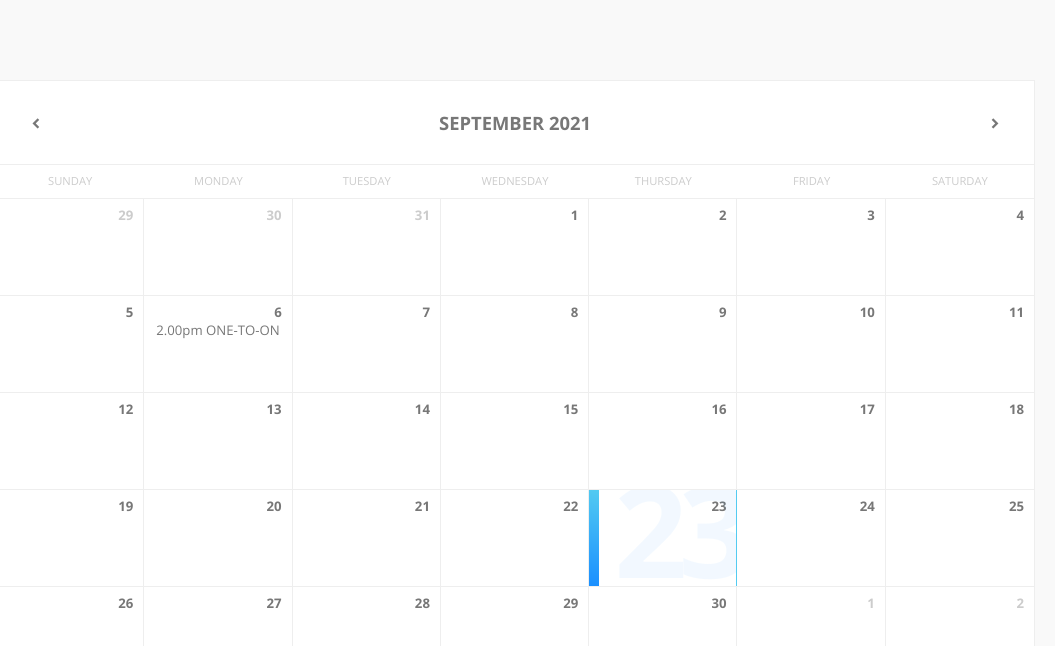
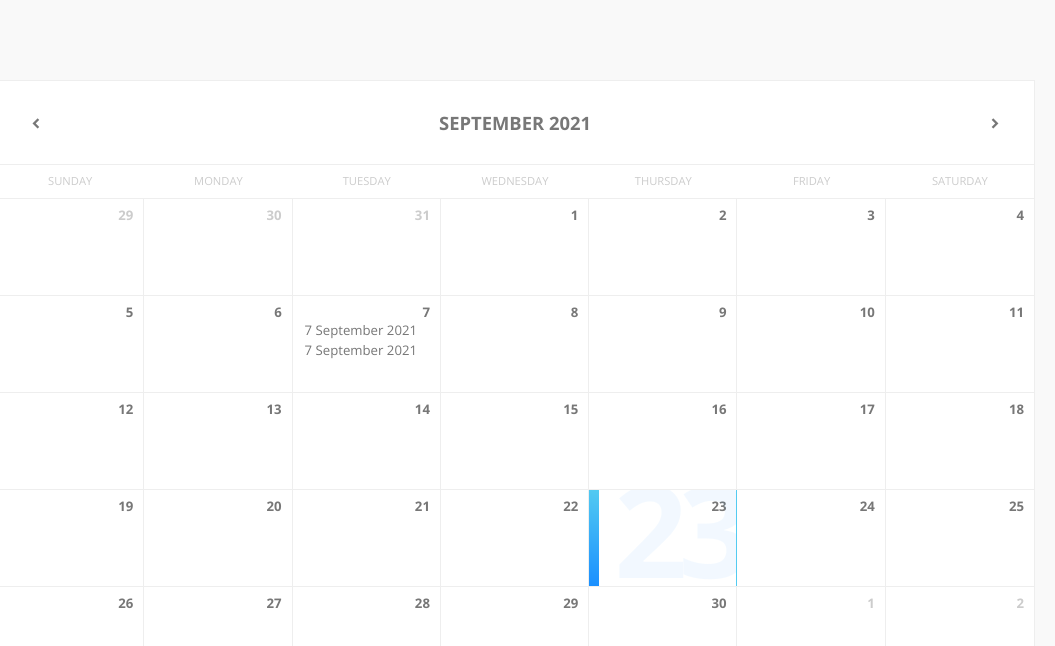
Before and after one commit to AlexKynoch/golf-frontend, a React (Create React App) app: page / in a window 1280 px wide. Shown: the top 646 px of the page, without its empty margins (125-1180 px from the left). Built offline with nearby package versions, Linux system fonts and the light colour scheme.

Commit message:
automatically populate calendar with sessions

```diff
--- a/src/App.css
+++ b/src/App.css
@@ -232,7 +232,6 @@ main {
 
 .dis-session-info {
   font-size: 82.5%;
-  margin-top: 20%;
   white-space: nowrap;
   overflow: hidden;
 }
@@ -242,7 +241,11 @@ ul {
   list-style-type: none
 }
 
-ul:hover {
+li:hover {
   background-color: rgb(179, 209, 179);
   border-radius: 5px
 }
+
+ul:first-child {
+  margin-top: 20%;
+}
--- a/src/components/Calendar.js
+++ b/src/components/Calendar.js
@@ -13,12 +13,37 @@ function Calendar() {
   const [currentDate, cCurrentDate] = useState(new Date())
   const [selectedDate, cSelectedDate] = useState(new Date())
   const [sessionInfo, cSessionInfo] = useState("")
-  const [session, cSession] = useState({
-    user: "Paul",
-    date: "6 September 2021",
-    time: "2.00pm",
-    name: "ONE-TO-ONE COACHING"
-  })
+  const [users, cUsers] = useState([
+    {id: "1",
+    userName: "Pauln1",
+    location: "Sheffield",
+    role: "user",
+    firstName: "Paul"
+    },
+    {id: "2",
+    userName: "Jenny12m",
+    location: "Sheffield",
+    role: "user",
+    firstName: "Jenny"
+    }
+  ])
+  const [sessions, cSessions] = useState([
+  { volunteer: "Paul",
+    users: [],
+    location: "Sheffield",
+    date: "7 September 2021",
+    timeStart: "2.00pm",
+    timeEnd: "3.00pm",
+    limit: 1
+  },
+  { volunteer: "Paul",
+    users: [],
+    location: "Sheffield",
+    date: "7 September 2021",
+    timeStart: "2.00pm",
+    timeEnd: "3.00pm",
+    limit: 2
+  }])
 
   const renderHeader = () => {
     const dateFormat = "MMMM yyyy";
@@ -85,7 +110,7 @@ function Calendar() {
             onClick={() => onDateClick(dateFns.toDate(cloneDay))}
           >
             <span className="number">{formattedDate}</span>
-            <span>{showInfo(day)}</span>
+            <span><ul>{showInfo(day)}</ul></span>
             <span className="bg">{formattedDate}</span>
           </div>
         );
@@ -102,23 +127,23 @@ function Calendar() {
     return <div className="body">{rows}</div>;
   }
 
-  const displaySessionInfo = () => {
+
+  const displaySessionInfo = (session) => {
     return (
-      <ul>
-        <OverlayTrigger trigger="click" placement="bottom" overlay={popoverClick}>
-        <li>
-          <div className = "dis-session-info">{session.time}{" "}{session.name}</div>
+        <li className = "dis-session-info">
+          {session.date}
         </li>
-        </OverlayTrigger>
-      </ul>
     )
   }
 
+  //puts session into the calendar
   const showInfo = (day) => {
-    const sessionDate = new Date(session.date)
-    if (sessionDate.getTime() === day.getTime()) {
-      return displaySessionInfo()
-    }
+    return sessions.map((session) => {
+      const sessionDate = new Date(session.date)
+      if (sessionDate.getTime() === day.getTime()){
+        return displaySessionInfo(session)
+      }
+    })
   }
 
   const onDateClick = (day) => {
@@ -134,21 +159,21 @@ function Calendar() {
     cCurrentMonth(dateFns.subMonths(currentMonth, 1))
   };
 
-  const popoverClick = (
-    <Popover id="popover-trigger-click" title="Popover bottom">
-      <Card className = "popover-card">
-        {/* <Card.Header className = "popover-header">{session.name}</Card.Header> */}
-        <Card.Body className = "popover-body">
-          <Row>
-          {session.name}
-          </Row>
-          <Row>
-          {session.date}{" "}{session.time}
-          </Row>
-          </Card.Body>
-      </Card>
-    </Popover>
-  );
+  // const popoverClick = (
+  //   <Popover id="popover-trigger-click" title="Popover bottom">
+  //     <Card className = "popover-card">
+  //       {/* <Card.Header className = "popover-header">{session.name}</Card.Header> */}
+  //       <Card.Body className = "popover-body">
+  //         <Row>
+  //         {session.name}
+  //         </Row>
+  //         <Row>
+  //         {session.date}{" "}{session.time}
+  //         </Row>
+  //         </Card.Body>
+  //     </Card>
+  //   </Popover>
+  // );
 
   return (
 
```
